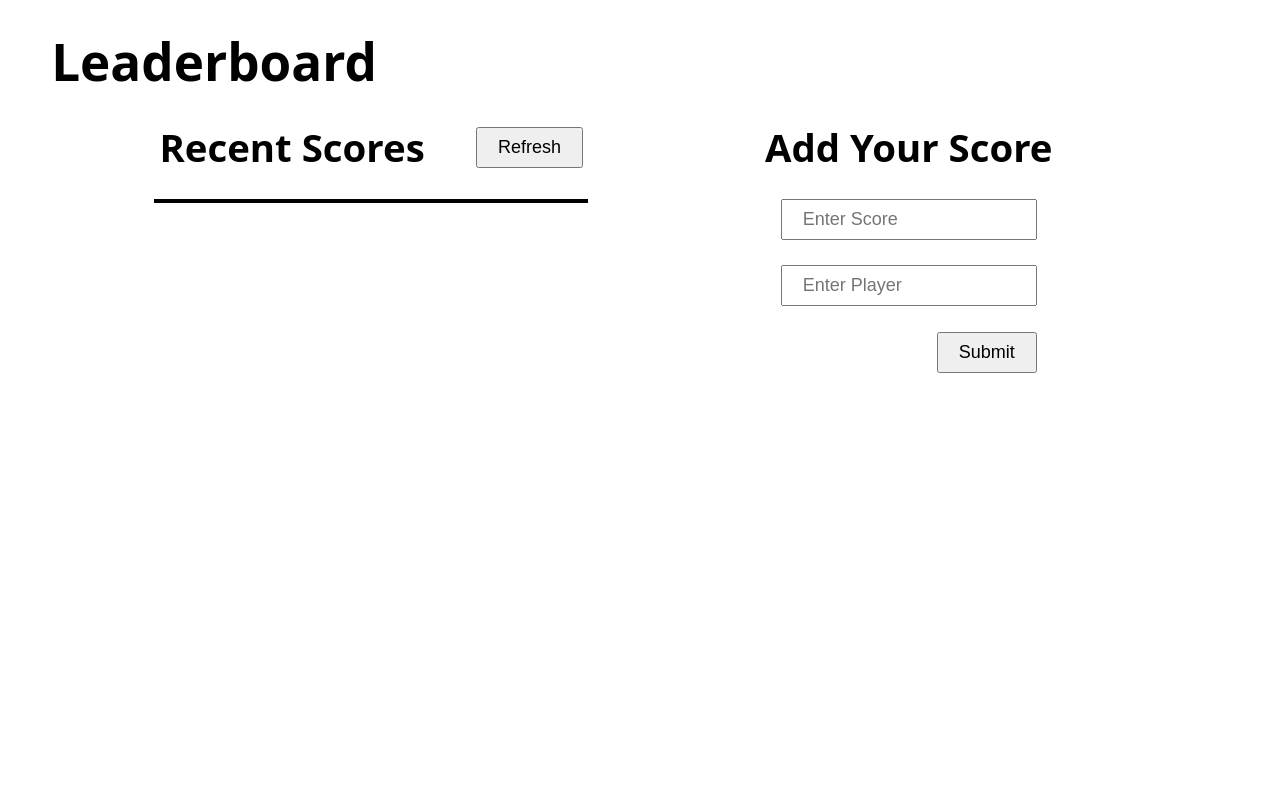
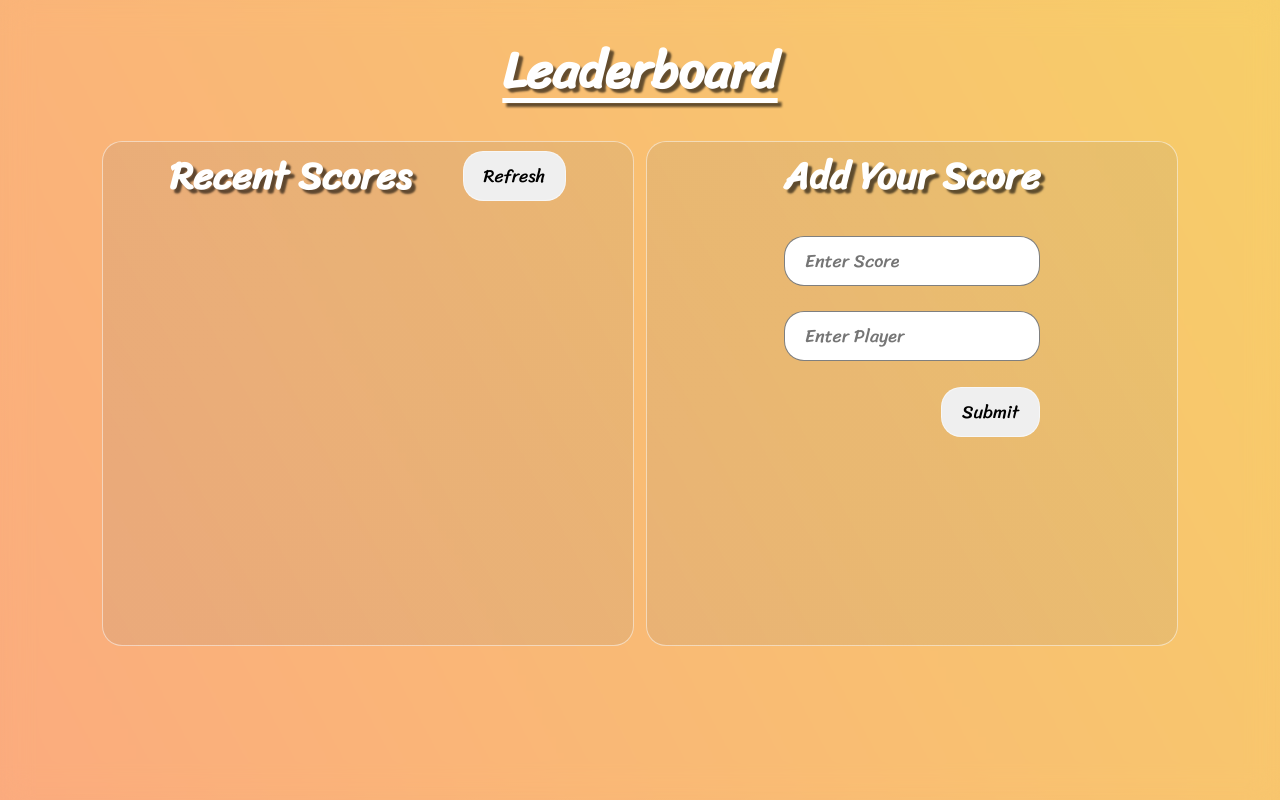
Before and after one commit to ohyajk/Leaderboard, a website built with webpack: page src/index.html in a window 1280 px wide. Built offline with nearby package versions, Linux system fonts and the light colour scheme; no server answers; files whose address does not match are found by name.

Commit message:
ADD styles

```diff
--- a/src/style.css
+++ b/src/style.css
@@ -1,8 +1,14 @@
+@import url('https://fonts.googleapis.com/css2?family=Sriracha&display=swap');
+
 body {
-  font-family: system-ui, -apple-system, BlinkMacSystemFont, 'Segoe UI', Roboto, Oxygen, Ubuntu, Cantarell, 'Open Sans', 'Helvetica Neue', sans-serif;
+  font-family: 'Sriracha', cursive;
   margin: 0;
   padding: 0;
   font-size: 18px;
+  background-color: #FBAB7E;
+  background-image: linear-gradient(62deg, #FBAB7E 0%, #F7CE68 100%);
+	height: 100vh;
+  backdrop-filter: blur(15px);
 }
 
 a {
@@ -14,12 +20,19 @@ a {
   margin: 0;
   padding: 2vw 4vw;
   font-size: 4vw;
+  display: flex;
+  justify-content: center;
+  color: white;
+  text-shadow: 4px 4px 2px rgba(0,0,0,0.6);
+  text-decoration: underline;
+  text-underline-offset: 10px;
 }
 
 .main {
   display: grid;
   grid-template-columns: 1fr 1fr;
   padding: 0 8vw;
+  gap: 1vw;
 }
 
 .ScoreSec {
@@ -27,6 +40,11 @@ a {
   flex-direction: column;
   justify-content: start;
   align-items: center;
+  background: #D3CA1D;
+  background: linear-gradient(to bottom right, #7d7d7d20, #84847c20);
+  backdrop-filter: blur(5px);
+  border-radius: 20px;
+  border: 1px solid rgba(255, 255, 255, 0.507);
 }
 
 .recent {
@@ -39,11 +57,16 @@ a {
   font-size: 3vw;
   margin: 0;
   padding: 0;
+  color: white;
+  text-shadow: 4px 4px 2px rgba(0,0,0,0.6);
 }
 
 .recBtn {
   padding: 8px 20px;
   font-size: 18px;
+  border-radius: 20px;
+  border: 1px solid rgba(255, 255, 255, 0.521);
+  font-family: 'Sriracha', cursive;
 }
 
 .AddSec {
@@ -51,6 +74,11 @@ a {
   flex-direction: column;
   justify-content: start;
   align-items: center;
+  background: #D3CA1D;
+  background: linear-gradient(to bottom right, #7d7d7d20, #84847c20);
+  backdrop-filter: blur(5px);
+  border-radius: 20px;
+  border: 1px solid rgba(255, 255, 255, 0.507);
 }
 
 .form {
@@ -60,6 +88,7 @@ a {
   align-items: center;
   padding: 2vw 0;
   gap: 2vw;
+
 }
 
 .form input {
@@ -67,12 +96,20 @@ a {
   padding: 8px 20px;
   font-size: 18px;
   width: 20vw;
+  border-radius: 20px;
+  border: 1px solid rgba(0, 0, 0, 0.503);
+  font-family: 'Sriracha', cursive;
+
 }
 
 .frmBtn {
   align-self: flex-end;
   padding: 8px 20px;
   font-size: 18px;
+  border-radius: 20px;
+  border: 1px solid rgba(255, 255, 255, 0.521);
+  font-family: 'Sriracha', cursive;
+
 }
 
 .scores {
@@ -81,21 +118,24 @@ a {
   align-items: flex-start;
   justify-content: center;
   border: 2px solid black;
-  margin: 2vw 0;
+  margin: 2vw 2vw;
   width: 80%;
+  height: 47vh;
+  overflow-y:auto;
+  overflow-x: hidden;
+  padding: 4px 10px;
+  border: none;
 }
 
 .scores span {
   box-sizing: border-box;
   width: 100%;
-  border-bottom: 1px solid black;
   padding: 8px 20px;
+  border-radius: 50px;
+  border: 1px solid rgba(0, 0, 0, 0.508);
+  background-color: white;
 }
 
 .scores span:nth-child(even) {
   background-color: #ddd;
 }
-
-.scores span:last-child {
-  border: none;
-}
```
